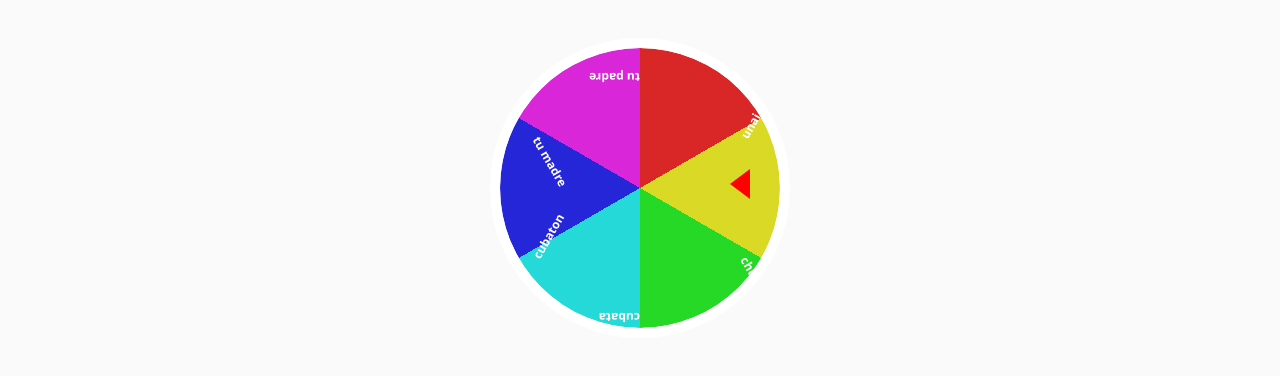
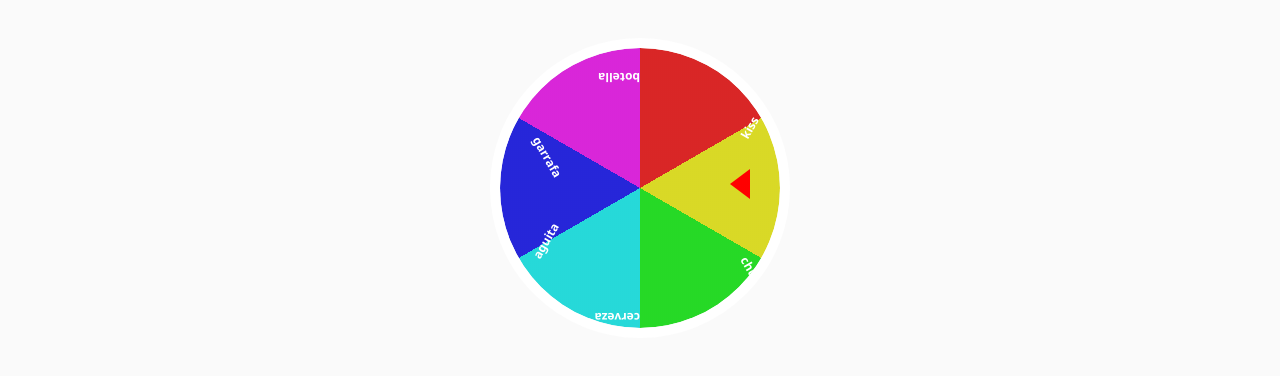
Before and after one commit to Juanpu14/goikode-multiIdioma, a Vue app: page /ruleta in a window 1280 px wide. Shown: the part 131-507 px from the top of the page. Built offline with nearby package versions, Linux system fonts and the light colour scheme.

Commit message:
palabras nuevas de practica js

```diff
--- a/src/views/ruleta.vue
+++ b/src/views/ruleta.vue
@@ -25,7 +25,7 @@
 export default {
   data() {
     return {
-      opciones: ["chupito", "cubata", "cubaton", "tu madre", "tu padre", "unai"],
+      opciones: ["chupito", "cerveza", "aguita", "garrafa", "botella", "kiss"],
       rotation: 0,
     };
   },
```
